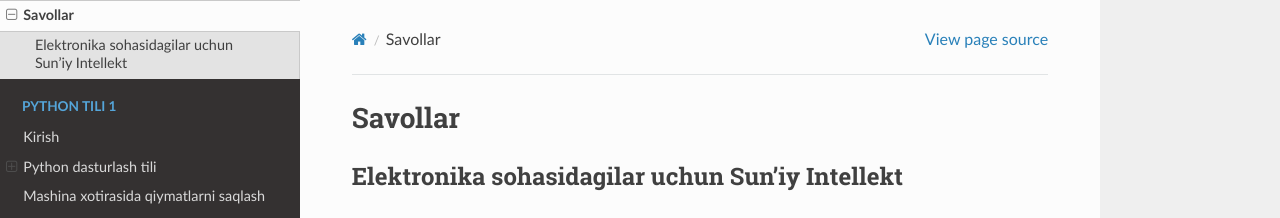
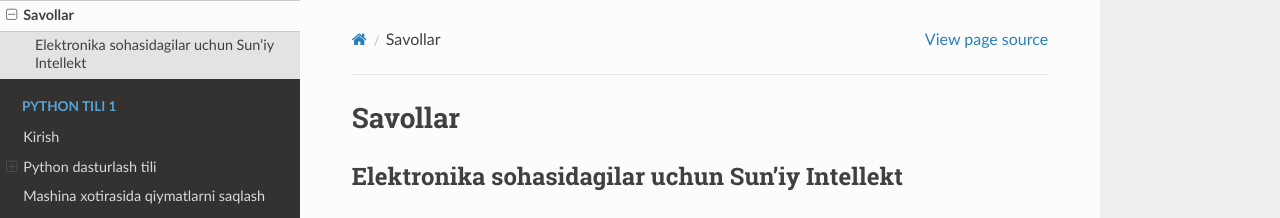
Before and after one commit to MusulmonLolayev/ai-courses, a Sphinx documentation site: the page built from source/quest_answers.ipynb, in a window 1280 px wide. Shown: the top 218 px of the page. Built offline with Sphinx 7.4.7 and the Read the Docs theme 3.1.0, drawn with Linux system fonts in a browser that asks for light colours.

Commit message:
layout scroll fix

```diff
--- /dev/null
+++ b/source/_static/custom.css
@@ -0,0 +1,17 @@
+/* Ensure the sidebar content does not overflow */
+.wy-nav-side {
+    overflow-y: auto;
+}
+
+.wy-menu-vertical {
+    width: auto !important;
+}
+
+.wy-menu-vertical li.current a {
+    white-space: normal !important;
+}
+
+/* Ensure text wraps in the sidebar */
+.wy-menu-vertical li a {
+    white-space: normal !important;
+}
--- /dev/null
+++ b/source/_templates/layout.html
@@ -0,0 +1,227 @@
+{# TEMPLATE VAR SETTINGS #}
+{%- set url_root = pathto('', 1) %}
+{%- if url_root == '#' %}{% set url_root = '' %}{% endif %}
+{%- if not embedded and docstitle %}
+  {%- set titlesuffix = " &mdash; "|safe + docstitle|e %}
+{%- else %}
+  {%- set titlesuffix = "" %}
+{%- endif %}
+{%- set lang_attr = 'en' if language == None else (language | replace('_', '-')) %}
+
+{# Build sphinx_version_info tuple from sphinx_version string in pure Jinja #}
+{%- set (_ver_major, _ver_minor) = (sphinx_version.split('.') | list)[:2] | map('int') -%}
+{%- set sphinx_version_info = (_ver_major, _ver_minor, -1) -%}
+
+<!DOCTYPE html>
+<html class="writer-html5" lang="{{ lang_attr }}"{% if sphinx_version_info >= (7, 2) %} data-content_root="{{ content_root }}"{% endif %}>
+<head>
+  <meta charset="utf-8" />
+  {%- if READTHEDOCS and not embedded %}
+  <meta name="readthedocs-addons-api-version" content="1">
+  {%- endif %}
+  {{- metatags }}
+  <meta name="viewport" content="width=device-width, initial-scale=1.0" />
+  {%- block htmltitle %}
+  <title>{{ title|striptags|e }}{{ titlesuffix }}</title>
+  {%- endblock -%}
+
+  {#- CSS #}
+  {%- for css_file in css_files %}
+    {%- if css_file|attr("filename") %}
+      {{ css_tag(css_file) }}
+    {%- else %}
+      <link rel="stylesheet" href="{{ pathto(css_file, 1)|escape }}" type="text/css" />
+    {%- endif %}
+  {%- endfor %}
+
+  {#
+      "extra_css_files" is an undocumented Read the Docs theme specific option.
+      There is no need to check for ``|attr("filename")`` here because it's always a string.
+      Note that this option should be removed in favor of regular ``html_css_files``:
+      https://www.sphinx-doc.org/en/master/usage/configuration.html#confval-html_css_files
+  #}
+  {%- for css_file in extra_css_files %}
+    <link rel="stylesheet" href="{{ pathto(css_file, 1)|escape }}" type="text/css" />
+  {%- endfor -%}
+
+  {#- FAVICON #}
+  {%- if favicon_url %}
+    <link rel="shortcut icon" href="{{ favicon_url }}"/>
+  {%- endif %}
+
+  {#- CANONICAL URL (deprecated) #}
+  {%- if theme_canonical_url and not pageurl %}
+    <link rel="canonical" href="{{ theme_canonical_url }}{{ pagename }}.html"/>
+  {%- endif -%}
+
+  {#- CANONICAL URL #}
+  {%- if pageurl %}
+    <link rel="canonical" href="{{ pageurl|e }}" />
+  {%- endif -%}
+
+  {#- JAVASCRIPTS #}
+  {%- block scripts %}
+  {%- if not embedded %}
+    {%- for scriptfile in script_files %}
+      {{ js_tag(scriptfile) }}
+    {%- endfor %}
+    <script src="{{ pathto('_static/js/theme.js', 1) }}"></script>
+
+    {%- if READTHEDOCS or DEBUG %}
+    <script src="{{ pathto('_static/js/versions.js', 1) }}"></script>
+    {%- endif %}
+
+    {#- OPENSEARCH #}
+    {%- if use_opensearch %}
+    <link rel="search" type="application/opensearchdescription+xml"
+          title="{% trans docstitle=docstitle|e %}Search within {{ docstitle }}{% endtrans %}"
+          href="{{ pathto('_static/opensearch.xml', 1) }}"/>
+    {%- endif %}
+  {%- endif %}
+  {%- endblock %}
+
+  {%- block linktags %}
+    {%- if hasdoc('about') %}
+    <link rel="author" title="{{ _('About these documents') }}" href="{{ pathto('about') }}" />
+    {%- endif %}
+    {%- if hasdoc('genindex') %}
+    <link rel="index" title="{{ _('Index') }}" href="{{ pathto('genindex') }}" />
+    {%- endif %}
+    {%- if hasdoc('search') %}
+    <link rel="search" title="{{ _('Search') }}" href="{{ pathto('search') }}" />
+    {%- endif %}
+    {%- if hasdoc('copyright') %}
+    <link rel="copyright" title="{{ _('Copyright') }}" href="{{ pathto('copyright') }}" />
+    {%- endif %}
+    {%- if next %}
+    <link rel="next" title="{{ next.title|striptags|e }}" href="{{ next.link|e }}" />
+    {%- endif %}
+    {%- if prev %}
+    <link rel="prev" title="{{ prev.title|striptags|e }}" href="{{ prev.link|e }}" />
+    {%- endif %}
+  {%- endblock %}
+  {%- block extrahead %} {% endblock %}
+</head>
+
+<body class="wy-body-for-nav">
+
+  {%- block extrabody %} {% endblock %}
+  <div class="wy-grid-for-nav">
+    {#- SIDE NAV, TOGGLES ON MOBILE #}
+    <nav data-toggle="wy-nav-shift" class="wy-nav-side">
+      <div class="wy-side-scroll">
+        <div class="wy-side-nav-search" {% if theme_style_nav_header_background %} style="background: {{theme_style_nav_header_background}}" {% endif %}>
+          {%- block sidebartitle %}
+
+          {# the logo helper function was removed in Sphinx 6 and deprecated since Sphinx 4 #}
+          {# the master_doc variable was renamed to root_doc in Sphinx 4 (master_doc still exists in later Sphinx versions) #}
+          {%- set _logo_url = logo_url|default(pathto('_static/' + (logo or ""), 1)) %}
+          {%- set _root_doc = root_doc|default(master_doc) %}
+          <a href="{{ pathto(_root_doc) }}"{% if not theme_logo_only %} class="icon icon-home"{% endif %}>
+            {% if not theme_logo_only %}{{ project }}{% endif %}
+            {%- if logo or logo_url %}
+              <img src="{{ _logo_url }}" class="logo" alt="{{ _('Logo') }}"/>
+            {%- endif %}
+          </a>
+
+          {%- if READTHEDOCS or DEBUG %}
+            {%- if theme_version_selector or theme_language_selector %}
+              <div class="switch-menus">
+                <div class="version-switch"></div>
+                <div class="language-switch"></div>
+              </div>
+            {%- endif %}
+          {%- endif %}
+
+          {%- include "searchbox.html" %}
+
+          {%- endblock %}
+        </div>
+
+        {%- block navigation %}
+        {#- Translators: This is an ARIA section label for the main navigation menu -#}
+        <div class="wy-menu wy-menu-vertical" data-spy="affix" role="navigation" aria-label="{{ _('Navigation menu') }}">
+          {%- block menu %}
+            {%- set toctree = toctree(maxdepth=theme_navigation_depth|int,
+                                      collapse=theme_collapse_navigation|tobool,
+                                      includehidden=theme_includehidden|tobool,
+                                      titles_only=theme_titles_only|tobool) %}
+            {%- if toctree %}
+              {{ toctree }}
+            {%- else %}
+              <!-- Local TOC -->
+              <div class="local-toc">{{ toc }}</div>
+            {%- endif %}
+          {%- endblock %}
+        </div>
+        {%- endblock %}
+      </div>
+    </nav>
+
+    <section data-toggle="wy-nav-shift" class="wy-nav-content-wrap">
+
+      {#- MOBILE NAV, TRIGGLES SIDE NAV ON TOGGLE #}
+      {#- Translators: This is an ARIA section label for the navigation menu that is visible when viewing the page on mobile devices -#}
+      <nav class="wy-nav-top" aria-label="{{ _('Mobile navigation menu') }}" {% if theme_style_nav_header_background %} style="background: {{theme_style_nav_header_background}}" {% endif %}>
+        {%- block mobile_nav %}
+          <i data-toggle="wy-nav-top" class="fa fa-bars"></i>
+          <a href="{{ pathto(master_doc) }}">{{ project }}</a>
+        {%- endblock %}
+      </nav>
+
+      <div class="wy-nav-content">
+      {%- block content %}
+        {%- if theme_style_external_links|tobool %}
+        <div class="rst-content style-external-links">
+        {%- else %}
+        <div class="rst-content">
+        {%- endif %}
+          {% include "breadcrumbs.html" %}
+          <div role="main" class="document" itemscope="itemscope" itemtype="http://schema.org/Article">
+          {%- block document %}
+           <div itemprop="articleBody">
+             {% block body %}{% endblock %}
+           </div>
+           {%- if self.comments()|trim %}
+             <div class="articleComments">
+               {%- block comments %}{% endblock %}
+             </div>
+           {%- endif%}
+          </div>
+          {%- endblock %}
+          {% include "footer.html" %}
+        </div>
+      {%- endblock %}
+      </div>
+    </section>
+  </div>
+  {% include "versions.html" -%}
+
+  <script>
+      jQuery(function () {
+          SphinxRtdTheme.Navigation.enable({{ 'true' if theme_sticky_navigation|tobool else 'false' }});
+      });
+  </script>
+
+  {#- Do not conflict with RTD insertion of analytics script #}
+  {%- if not READTHEDOCS %}
+    {%- if theme_analytics_id %}
+    <!-- Theme Analytics -->
+    <script async src="https://www.googletagmanager.com/gtag/js?id={{ theme_analytics_id }}"></script>
+    <script>
+      window.dataLayer = window.dataLayer || [];
+      function gtag(){dataLayer.push(arguments);}
+      gtag('js', new Date());
+
+      gtag('config', '{{ theme_analytics_id }}', {
+          'anonymize_ip': {{ 'true' if theme_analytics_anonymize_ip|tobool else 'false' }},
+      });
+    </script>
+
+    {%- endif %}
+  {%- endif %}
+
+  {%- block footer %} {% endblock %}
+
+</body>
+</html>
--- a/source/conf.py
+++ b/source/conf.py
@@ -26,6 +26,7 @@
 
 html_theme = "sphinx_rtd_theme"
 html_static_path = ['_static']
+html_css_files = ['custom.css']
 
 # Theme options are theme-specific and customize the look and feel of a theme
 # further.  For a list of options available for each theme, see the
```
